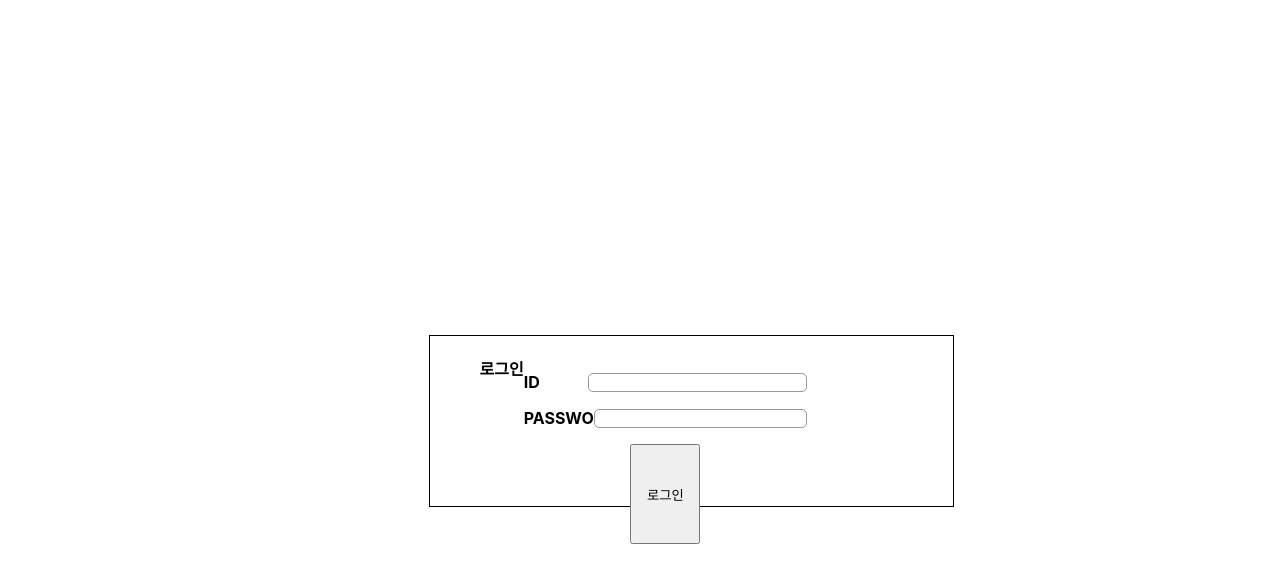
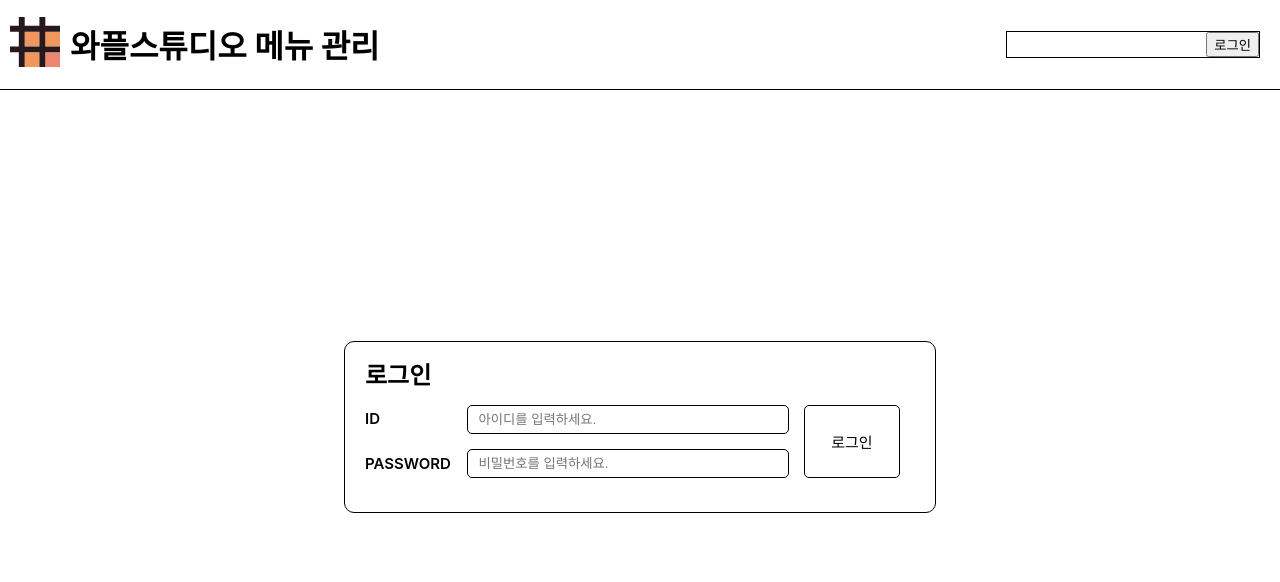
Before and after one commit to hitkoo/waffle-2022-seminar-react-assignment-1, a React (Create React App) app in the folder seminar-ksj-hikoo/: page /login in a window 1280 px wide. Shown: the top 582 px of the page. Built offline with nearby package versions, Linux system fonts and the light colour scheme.

Commit message:
페이지구현완료

```diff
--- a/seminar-ksj-hikoo/src/App.js
+++ b/seminar-ksj-hikoo/src/App.js
@@ -3,6 +3,7 @@ import Home from './components/Home';
 import Login from './components/Login';
 import React from 'react';
 import { BrowserRouter, Route, Routes, Navigate } from "react-router-dom";
+import DetailPage from './components/DetailPage';
 
 function App() {
 
@@ -12,6 +13,7 @@ function App() {
         <Route path='/' exact element={<Home/>}/>
         <Route path='/store' element={<Store/>}/>
         <Route path='/login' element={<Login/>}/>
+        <Route path='/detail' element={<DetailPage/>}/>
         <Route path="*" element={<Navigate to='/'/>}/>
       </Routes>
     </BrowserRouter>
--- /dev/null
+++ b/seminar-ksj-hikoo/src/components/DetailPage.js
@@ -0,0 +1,29 @@
+import React from 'react'
+import { Link } from 'react-router-dom';
+import Head from './Head';
+import '../css/DetailPage.css'
+import ArrowBack from '../asset/arrow_back.svg'
+import logo from '../asset/logo.svg'
+import MenuBox2 from './MenuBox2';
+
+
+
+function DetailPage( ) {
+
+    return (
+        <div className='DetailWrap'>
+            <Head />
+            <div className='toMenu'>
+                <Link to='/store'><img className='ArrowBack' src={ArrowBack} alt={logo} /></Link>
+                <Link to='/store' className='toMenuText'>메뉴 목록</Link>
+            </div>
+            <div className='DetailContainer'>
+                <div className='DetailLeft'></div>
+                <div className='DetailRight'></div>
+            </div>
+        </div>
+
+    );
+}
+
+export default DetailPage;
--- a/seminar-ksj-hikoo/src/components/Head.js
+++ b/seminar-ksj-hikoo/src/components/Head.js
@@ -10,13 +10,13 @@ function Head() {
 
   return (
     <div className='Head'>
-    <div className="Title">
-      <a href="https://wafflestudio.com"><img className="Logo" src={logo} alt="Logo" /></a>
-      <a href="https://wafflestudio.com" className='headtitle'><h1>와플스튜디오 메뉴 관리</h1></a>
-    </div>
-    <div className='LoginTap'>
-      <Link to="/login" ><button>로그인</button></Link>
-    </div>
+      <div className="Title">
+        <Link to="/" ><img className="Logo" src={logo} alt="Logo" /></Link>
+        <Link to="/" className='headtitle' ><h1>와플스튜디오 메뉴 관리</h1></Link>
+      </div>
+      <div className='LoginTap'>
+        <Link to="/login" ><button>로그인</button></Link>
+      </div>
     </div>
   );
 }
--- a/seminar-ksj-hikoo/src/components/Login.js
+++ b/seminar-ksj-hikoo/src/components/Login.js
@@ -1,5 +1,7 @@
 import '../css/Login.css';
 import React from 'react'
+import Head from './Head';
+
 
 
 
@@ -7,19 +9,24 @@ import React from 'react'
 function Login() {
 
     return (
+        <div className='LoginWrap'>
+            <Head/>
             <div className='LoginContainer'>
+                <div className='LoginBox'>
                     <div className='LoginTitle'>
                         <b>로그인</b>
                     </div>
-            <div>
-                <div>
-                    <p className='Loginline'><b className='LoginSubtitle'>ID</b>
-                        <input className='LoginInput'></input></p>
-                    <p className='Loginline'><b className='LoginSubtitle'>PASSWORD</b>
-                        <input className='LoginInput'></input></p>
+                    <div className='LoginSubtitle'>
+                        <div className='LoginLeft'>
+                            <p className='Loginline'><span className='LoginIDPW'>ID</span>
+                                <input className='LoginInput' placeholder='아이디를 입력하세요.'></input></p>
+                            <p className='Loginline'><span className='LoginIDPW'>PASSWORD</span>
+                                <input className='LoginInput' placeholder='비밀번호를 입력하세요.'></input></p>
                         </div>
                         <div className='LoginRight'>
                             <button ID='LoginButton'>로그인</button>
+                        </div>
+                    </div>
                 </div>
             </div>
         </div>
--- a/seminar-ksj-hikoo/src/components/MenuBox2.js
+++ b/seminar-ksj-hikoo/src/components/MenuBox2.js
@@ -3,6 +3,7 @@ import '../css/MenuBox2.css';
 import editicon from '../asset/edit.png';
 import deleteicon from '../asset/delete.svg';
 import logo from '../asset/waffle_logo.svg';
+import { Link } from 'react-router-dom';
 
 function MenuBox2({ selectMenu, setSelect, showUpdatemodal, showDeletemodal, comma }) {
 
@@ -19,6 +20,7 @@ function MenuBox2({ selectMenu, setSelect, showUpdatemodal, showDeletemodal, com
                 <p className='selectname'>{selectMenu.name}</p>
                 <p className='selectprice'>{comma(selectMenu.price)}원</p>
                 <div className='editdelete'>
+                    <Link to='/detail'><button className='ToDetail'>자세히</button></Link>
                     <img className='editicon' src={editicon} onClick={showUpdatemodal} alt={logo} />
                     <img className='deleteicon' src={deleteicon} onClick={showDeletemodal} alt={logo} />
                 </div>
--- /dev/null
+++ b/seminar-ksj-hikoo/src/css/DetailPage.css
@@ -0,0 +1,45 @@
+.DetailWrap {
+    display: flex;
+    flex-direction: column;
+    justify-content: center;
+    align-items: center;
+    width: 100vw;
+    height: 95vh;
+}
+
+.toMenu {
+    flex: 1;
+    width: 93%;
+    font-style: normal;
+    display: flex;
+    align-items: center;
+
+}
+.toMenuText{
+    padding-left: 5px;
+    font-weight: 400;
+    font-size: 24px;
+    line-height: 20px;
+    text-decoration-line: none;
+    color: black;
+}
+
+.DetailContainer {
+    flex: 8;
+    width: 93%;
+    display: flex;
+}
+
+.DetailLeft{
+    flex:1;
+    border: 1px solid;
+    border-radius: 10px;
+    margin: 0px 15px;
+}
+
+.DetailRight{
+    flex:1;
+    border: 1px solid;
+    border-radius: 10px;
+    margin: 0px 15px;
+}
--- a/seminar-ksj-hikoo/src/css/Login.css
+++ b/seminar-ksj-hikoo/src/css/Login.css
@@ -1,24 +1,68 @@
-.LoginContainer{
-    border: solid 1px;
+.LoginWrap {
+    display: flex;
+    flex-direction: column;
+    justify-content: center;
+    align-items: center;
+    width: 100vw;
+    height: 95vh;
+}
+
+.LoginContainer {
     display: flex;
     flex-direction: row;
-    align-items: flex-start;
-    padding: 20px 50px;
-    position: absolute;
-    width: 423px;
-    height: 130px;
-    left: calc(50% - 423px/2);
-    top: calc(50% - 130px/2);
-    background: #FFFFFF;
+    align-items: center;
+    justify-content: center;
+    flex: 9;
+    width: 93%;
+
 }
 
-.LoginLeft{
+.LoginBox {
+    padding: 20px;
+    display: flex;
+    flex-direction: column;
+    width: 550px;
+    height: 130px;
+    border: solid 1px;
+    background: #FFFFFF;
+    border: 1px solid #000000;
+    border-radius: 10px;
+}
+
+.LoginTitle {
+    flex: 1;
+    display: flex;
+    align-items: center;
+    font-style: normal;
+    font-weight: 600;
+    font-size: 24px;
+    line-height: 18px;
+}
+
+
+.LoginSubtitle {
+    display: flex;
+    flex-direction: row;
+    flex: 2;
+}
+
+.LoginLeft {
+    display: flex;
+    flex-direction: column;
+    justify-content: center;
+    align-items: center;
     flex: 4;
 }
 
+.LoginRight {
+    padding: 10px;
+    flex: 1;
+    display: flex;
+    justify-content: center;
+    align-items: center;
+}
 
-
-.Loginline{
+.Loginline {
     width: 100%;
     height: 12%;
     display: flex;
@@ -26,28 +70,32 @@
     align-items: center;
 }
 
-
-.LoginSubtitle {
-    font-weight: bolder;
-    width: 25%;
+.LoginIDPW {
+    flex: 1;
+    font-style: normal;
+    font-weight: 600;
+    font-size: 15px;
+    line-height: 18px;
 }
 
-.LoginInput{
+
+.LoginInput {
+    flex: 3;
     padding-left: 10px;
-    width: 80%;
-    height: 150%;
-    border: solid 0.5px #999999;
+    height: 200%;
+    border: solid 1px;
     border-radius: 5px;
 }
 
-.LoginRight{
-    flex: 1;
-    display: flex;
 
-    justify-content: center;
+
+#LoginButton {
+    width: 90%;
+    height: 90%;
+    border: solid 1px;
+    border-radius: 5px;
+    font-style: normal;
+    font-weight: 500;
+    font-size: 15px;
+    background-color: #FFFFFF;
 }
-
-#LoginButton{
-    width: 70px;
-    height: 100px;
-}
```
Also changed, not shown: seminar-ksj-hikoo/src/asset/arrow_back.svg (added). Lines whose indentation alone changed are shown as unchanged.
